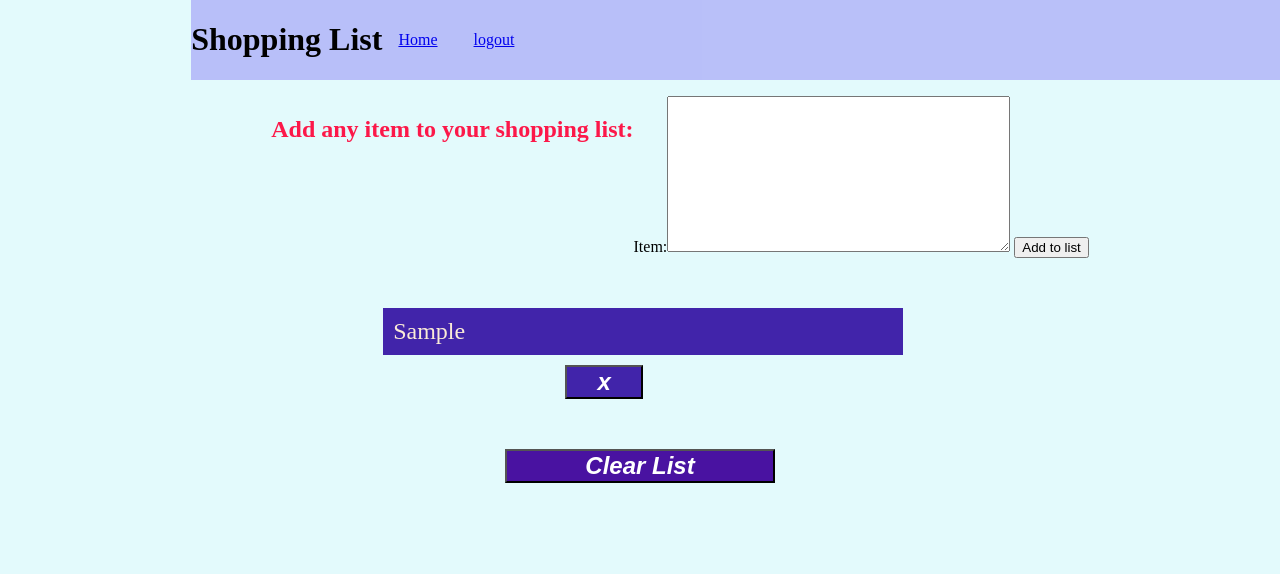
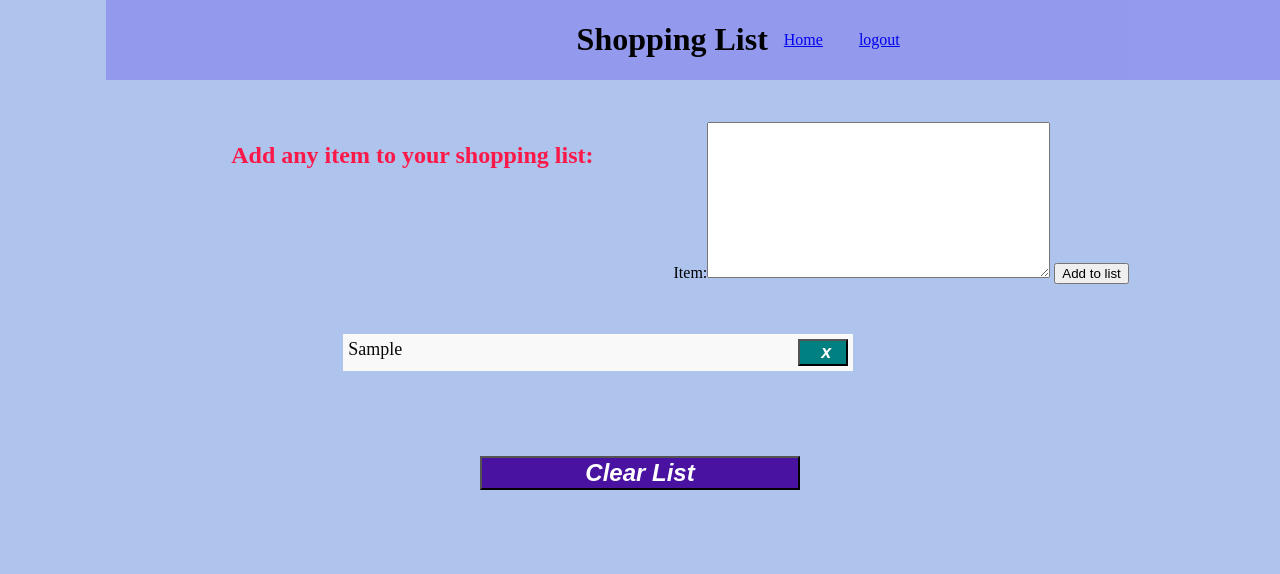
Before and after one commit to jperez29/shopping-list-app, a Django app: page /items/ in a window 1280 px wide. Shown: the top 574 px of the page. Run offline with Django 3.2, Linux system fonts and the light colour scheme; tables that the repository leaves empty hold one stand-in row (values such as "Sample post"); some libraries are stand-ins or nearby versions.

Commit message:
making changes to design

```diff
--- a/shopping_list/static/base.css
+++ b/shopping_list/static/base.css
@@ -6,8 +6,9 @@ body {
     margin:0;
     /*background-color:var(--first-color);*/
     /* background-image: linear-gradient(rgb(197, 231, 231), rgb(67, 194, 173), rgb(43, 18, 185)); */
-    background-color: rgba(227, 250, 252);
-    padding-top:6rem;
+    /* background-color: rgba(227, 250, 252); */
+    background: rgba(135, 168, 228, 0.671);
+    padding-top:2rem;
     /* display:grid; */
     justify-items:center;
 }
@@ -21,12 +22,7 @@ body {
     background-color:rgba(86, 58, 241,.3);
     position:fixed;
     top:0;
-    /* color:var(--third-color); */
-    box-shadow:rgba(206, 233, 53, 0.774);
-}
-
-a:hover{
-    Color:rgba(87, 238, 119, 0.3);
+    justify-content: center;
 }
 
 .banner li {
@@ -34,6 +30,14 @@ a:hover{
     margin: 1rem;
 }
 
+.container{
+    padding: 45px;
+}
+
+
+a:hover{
+    Color:rgba(43, 71, 197, 0.3);
+}
 
 
 /* providing the box around the add button */
@@ -45,7 +49,8 @@ a:hover{
     text-align: center;
     size: 2px;
     padding-left: 5rem;
-    display: grid
+    padding-right: 5rem;
+    /* display: grid */
 }
 .welcome {
     text-align: left;
@@ -63,19 +68,22 @@ ul {
     /* padding: 12px 8px 15px 20px; */
     /* removes bullet points */
     list-style-type: none;
-    background-color: rgb(65, 36, 170);
+    background:  teal;
     font-size: 18px;
     transition: 0.2s;
     width: 500px;
-    padding: 10px;
+    padding: 5px;
     margin: 0;
-    font-size: x-large;
-    color:antiquewhite;
+    font-size: large;
+    color:rgb(10, 10, 9);
+    display: flex;
+    justify-content: space-between;
+
 }
 
-/* ul li:nth-child(odd) {
+ul li:nth-child(odd) {
     background: #f9f9f9;
-}  */
+}
 
 #ul li:hover {
     background-color: rgb(111, 219, 68);
@@ -83,18 +91,19 @@ ul {
 }
 
 #x-button {
-    width: 15%;
+    width: 50px;
     font-weight: bold;
     font-style: italic;
-    font-size: x-large;
-    margin: 10px 35%;
-    background-color: rgb(65, 36, 170);
+    font-size: large;
+    /* margin: 10x; */
+    padding-right: 0px;
+    background: teal;
     color: white;
     /* position: relative; */
     position: relative;
-    right: 0;
-    top: 0;
-    /* padding: 12px 16px 12px 16px; */
+    margin: 0;
+    /* right: 0;
+    top: 0; */
 }
 #x-button:hover {
     background-color: rgb(63, 175, 179);
@@ -126,8 +135,10 @@ ul {
     display: flexbox;
 } */
 
-#wrapper {
+/* #wrapper {
     display: flex;
+    margin: 20px 0;
+
   }
 
   #left {
@@ -136,4 +147,4 @@ ul {
 
   #x-button {
     flex: 1;
-  }
+  } */
--- a/shopping_list/templates/shopping_list.html
+++ b/shopping_list/templates/shopping_list.html
@@ -14,7 +14,7 @@
             </u1>
     </div>
 </div>
-
+    <div class = 'container'>
         <div class= "welcome">
         {% if user.is_authenticated %}
             <h1>Welcome, {{ user.first_name}}!</h1>
@@ -32,21 +32,19 @@
                         <input type='submit' value='Add to list'>
                     </form>
         </div>
-
-
-<div id = 'wrapper'>
+        <div class = 'wrapper'>
             {% if total_items %}
                 <ul>
                     {% for shopping_item in total_items %}
-            <div id = 'left'>
-                <li> {{ shopping_item.item }} </li>
-            </div>
+                        <li> {{ shopping_item.item }}
                             <form action="/deleteListItem/{{shopping_item.id}}/" method = "post">{% csrf_token %}
                                 <input type="submit" id = 'x-button' value="x">
                             </form>
+                        </li>
                     {% endfor %}
                 </ul>
             {% endif %}
+        </div>
     </div>
 
 
```
Also changed, not shown: shopping_list/templates/home.html (+14 -1 lines). Lines whose indentation alone changed are shown as unchanged.
